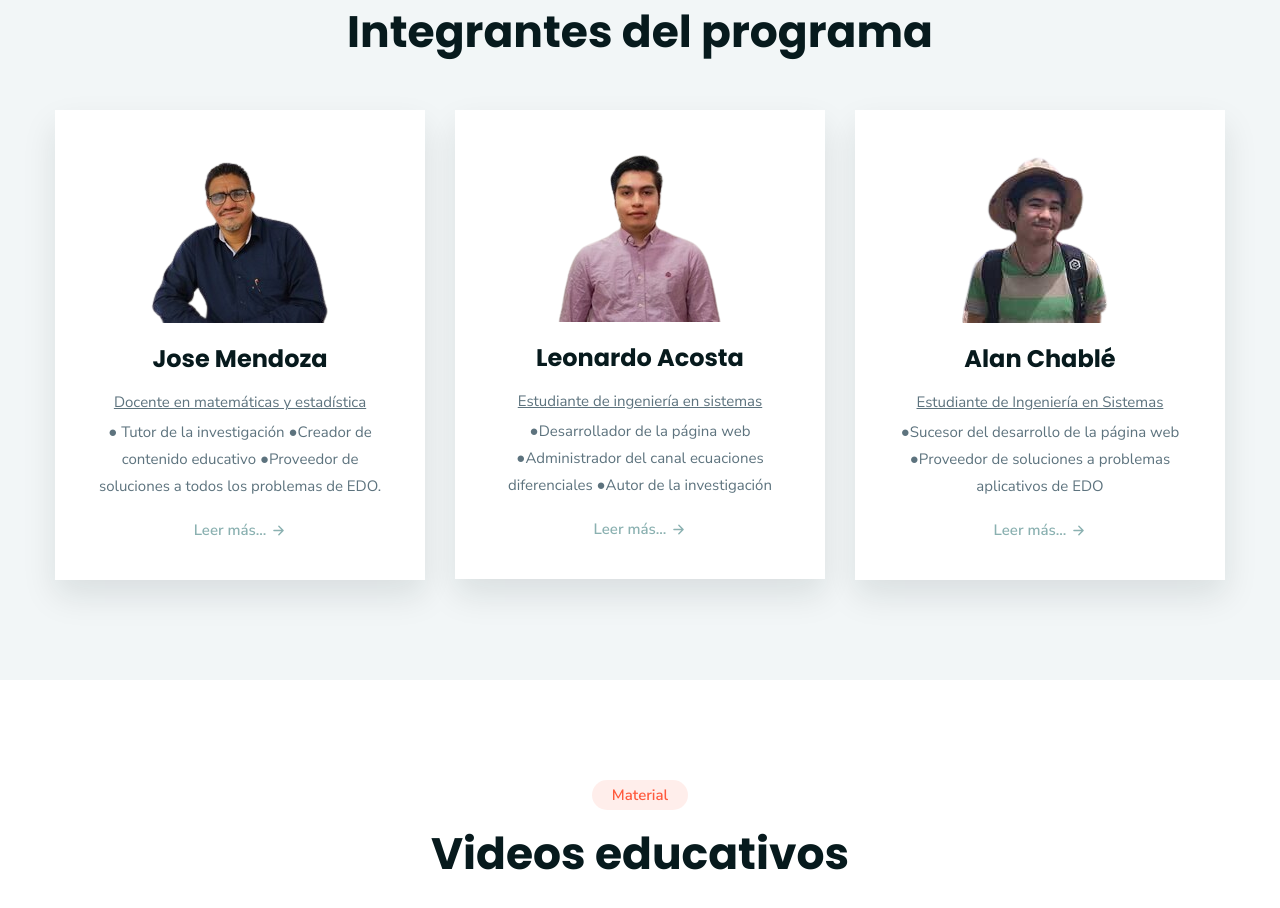
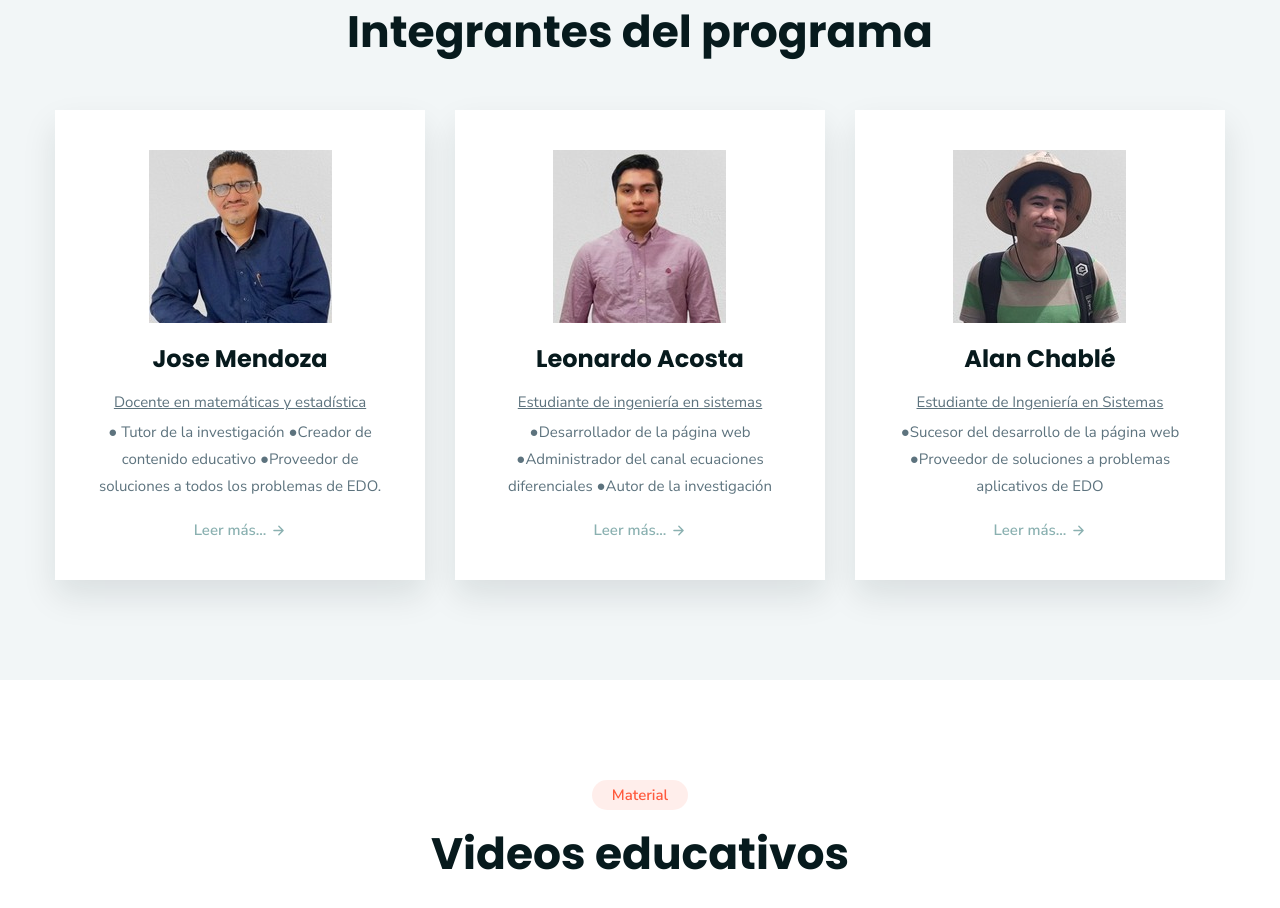
Before and after one commit to Boostrap-Proyects/Ecuaciones-Diferenciales, a plain HTML site: page index.html in a window 1280 px wide. Shown: the part 1844-2752 px from the top of the page. Drawn offline with nearby package versions, Linux system fonts and the light colour scheme.

Commit message:
build: tonteria de imagenes

```diff
--- a/index.html
+++ b/index.html
@@ -302,7 +302,7 @@
                 <div class="service-card">
 
                   <div class="card-icon">
-                    <img src="./assets/images/jose.png" alt="Service icon">
+                    <img src="./assets/images/jose.jpg" alt="Service icon">
                   </div>
 
                   <h3 class="h3 card-title">
@@ -329,7 +329,7 @@
                 <div class="service-card">
 
                   <div class="card-icon">
-                    <img src="./assets/images/leo.png" alt="Service icon">
+                    <img src="./assets/images/leo.jpg" alt="Service icon">
                   </div>
 
                   <h3 class="h3 card-title">
@@ -356,7 +356,7 @@
                 <div class="service-card">
 
                   <div class="card-icon">
-                    <img src="./assets/images/alan.png" alt="Service icon">
+                    <img src="./assets/images/alan.jpg" alt="Service icon">
                   </div>
 
                   <h3 class="h3 card-title">
```
Also changed, not shown: assets/images/alan.jpg (added), assets/images/alan.png (deleted), assets/images/jose.jpg (added), assets/images/jose.png (deleted), assets/images/leo.jpg (added), assets/images/leo.png (deleted).
